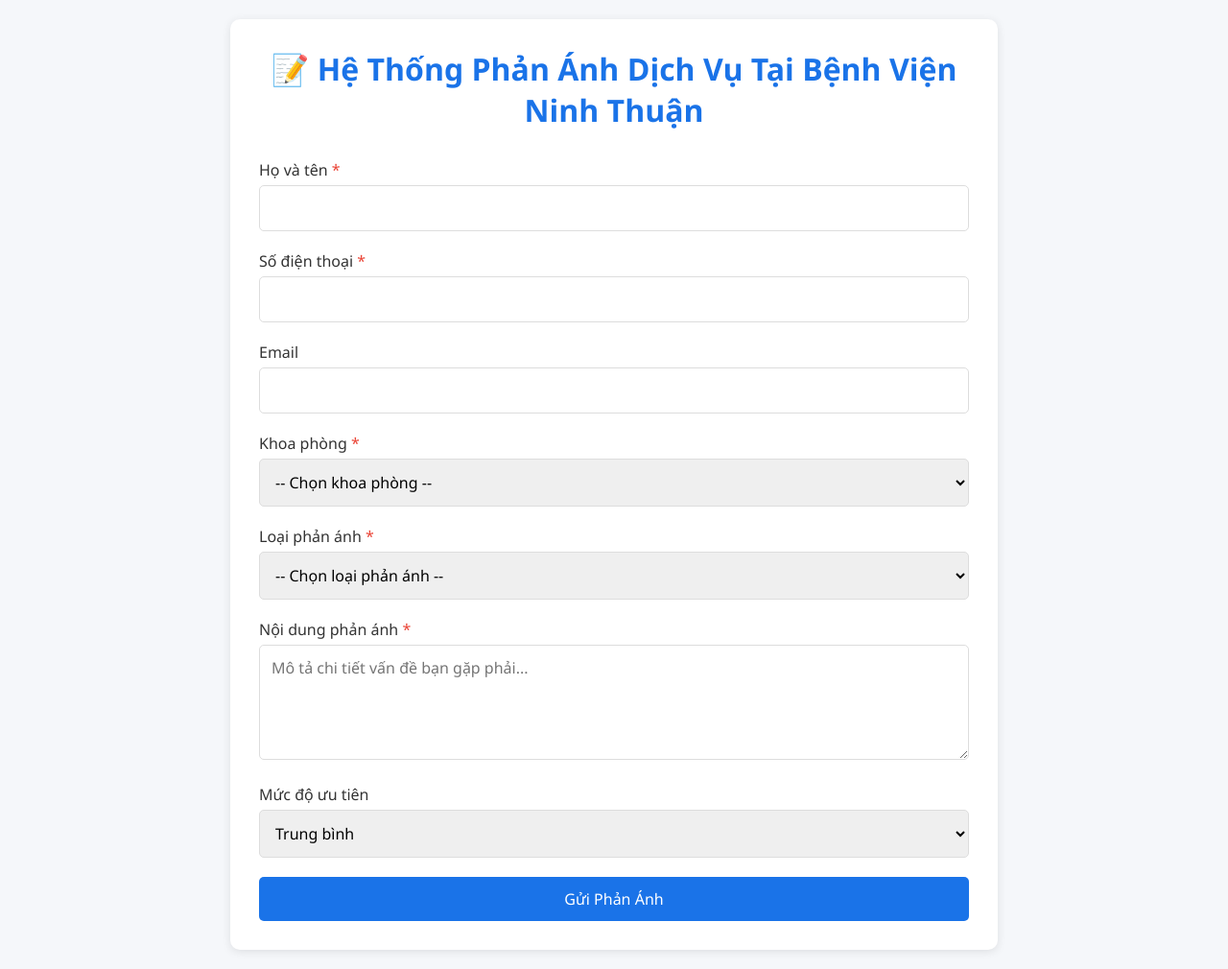
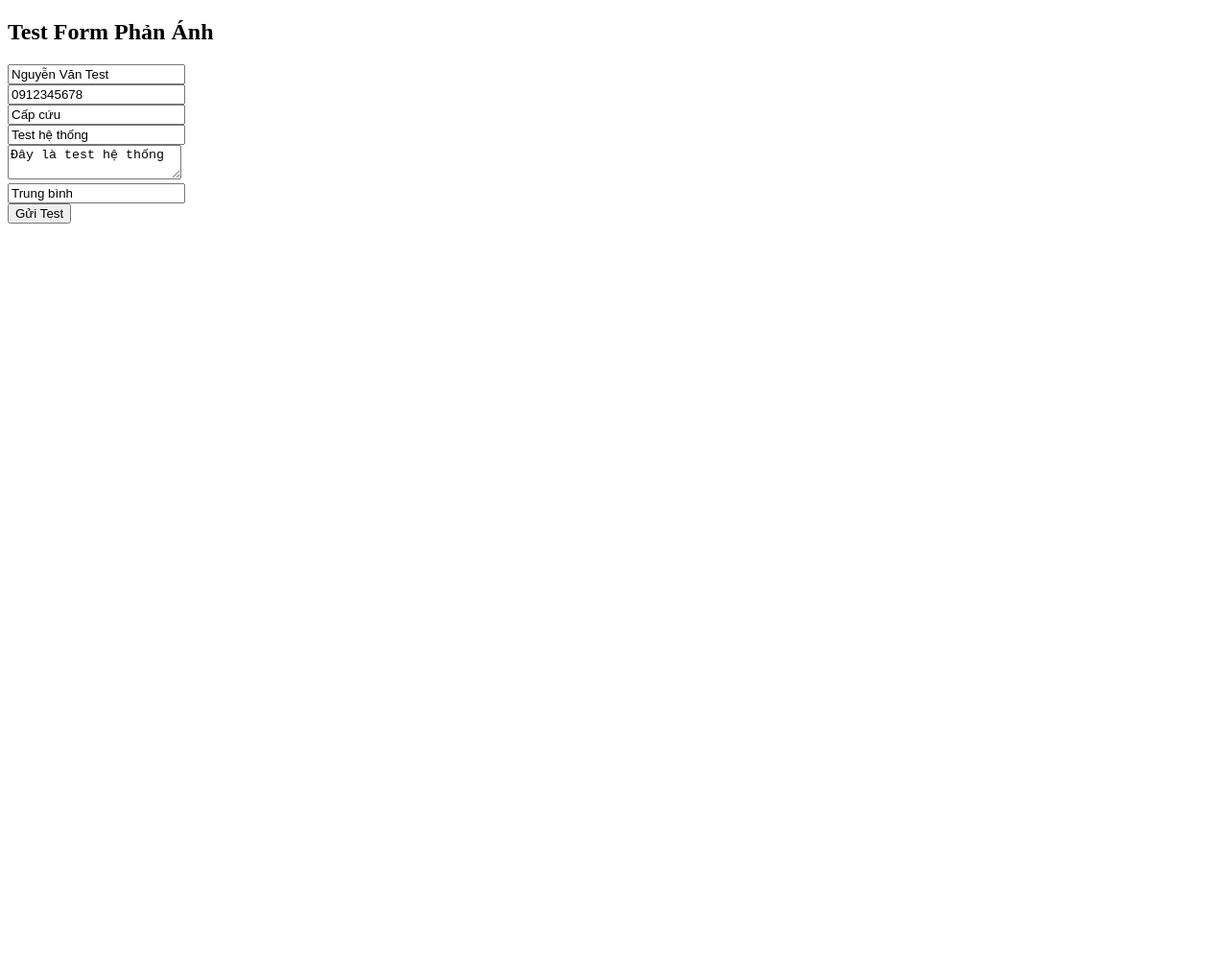
Before and after one commit to Khoitran2711/Chat_Luong_BV, a plain HTML site: page index.html in a window 1280 px wide. Shown: the whole page at 96% size. After the commit the page ends 800 px from the top, so only its background shows below. Drawn offline with Linux system fonts and the light colour scheme.

Commit message:
Update index.html

```diff
--- a/index.html
+++ b/index.html
@@ -1,222 +1,41 @@
 <!DOCTYPE html>
-<html lang="vi">
+<html>
 <head>
-    <meta charset="UTF-8">
-    <meta name="viewport" content="width=device-width, initial-scale=1.0">
-    <title>Hệ Thống Phản Ánh Dịch Vụ</title>
-    <style>
-        :root {
-            --primary: #1a73e8;
-            --secondary: #34a853;
-            --danger: #ea4335;
-        }
-
-        * {
-            margin: 0;
-            padding: 0;
-            box-sizing: border-box;
-            font-family: 'Segoe UI', Tahoma, Geneva, Verdana, sans-serif;
-        }
-
-        body {
-            background-color: #f5f7fa;
-            padding: 20px;
-        }
-
-        .container {
-            max-width: 800px;
-            margin: 0 auto;
-            background: white;
-            padding: 30px;
-            border-radius: 10px;
-            box-shadow: 0 2px 10px rgba(0,0,0,0.1);
-        }
-
-        h1 {
-            color: var(--primary);
-            text-align: center;
-            margin-bottom: 30px;
-        }
-
-        .form-group {
-            margin-bottom: 20px;
-        }
-
-        label {
-            display: block;
-            margin-bottom: 5px;
-            font-weight: 500;
-            color: #333;
-        }
-
-        input, select, textarea {
-            width: 100%;
-            padding: 12px;
-            border: 1px solid #ddd;
-            border-radius: 5px;
-            font-size: 16px;
-        }
-
-        textarea {
-            height: 120px;
-            resize: vertical;
-        }
-
-        .btn {
-            background-color: var(--primary);
-            color: white;
-            padding: 12px 30px;
-            border: none;
-            border-radius: 5px;
-            cursor: pointer;
-            font-size: 16px;
-            width: 100%;
-        }
-
-        .btn:hover {
-            background-color: #0d5bb9;
-        }
-
-        .success-message {
-            background-color: var(--secondary);
-            color: white;
-            padding: 15px;
-            border-radius: 5px;
-            margin-top: 20px;
-            text-align: center;
-            display: none;
-        }
-
-        .error-message {
-            background-color: var(--danger);
-            color: white;
-            padding: 15px;
-            border-radius: 5px;
-            margin-top: 20px;
-            text-align: center;
-            display: none;
-        }
-
-        .required {
-            color: var(--danger);
-        }
-    </style>
+    <title>Test Phản Ánh</title>
 </head>
 <body>
-    <div class="container">
-        <h1>📝 Hệ Thống Phản Ánh Dịch Vụ Tại Bệnh Viện Ninh Thuận </h1>
-
-        <form id="phanAnhForm">
-            <div class="form-group">
-                <label for="hoTen">Họ và tên <span class="required">*</span></label>
-                <input type="text" id="hoTen" name="hoTen" required>
-            </div>
-
-            <div class="form-group">
-                <label for="soDienThoai">Số điện thoại <span class="required">*</span></label>
-                <input type="tel" id="soDienThoai" name="soDienThoai" required>
-            </div>
-
-            <div class="form-group">
-                <label for="email">Email</label>
-                <input type="email" id="email" name="email">
-            </div>
-
-            <div class="form-group">
-                <label for="khoaPhong">Khoa phòng <span class="required">*</span></label>
-                <select id="khoaPhong" name="khoaPhong" required>
-                    <option value="">-- Chọn khoa phòng --</option>
-                    <option value="cap-cuu">Khoa Cấp cứu</option>
-                    <option value="noi-khoa">Khoa Nội tổng hợp</option>
-                    <option value="ngoai-khoa">Khoa Ngoại tổng hợp</option>
-                    <option value="san-khoa">Khoa Sản</option>
-                    <option value="nhi-khoa">Khoa Nhi</option>
-                    <option value="chan-doan-hinh-anh">Chẩn đoán hình ảnh</option>
-                    <option value="kham-benh">Khu khám bệnh</option>
-                    <option value="khac">Khác</option>
-                </select>
-            </div>
-
-            <div class="form-group">
-                <label for="loaiPhanAnh">Loại phản ánh <span class="required">*</span></label>
-                <select id="loaiPhanAnh" name="loaiPhanAnh" required>
-                    <option value="">-- Chọn loại phản ánh --</option>
-                    <option value="thoi-gian-cho">Thời gian chờ đợi lâu</option>
-                    <option value="thai-do-nhan-vien">Thái độ nhân viên</option>
-                    <option value="chat-luong-dich-vu">Chất lượng dịch vụ</option>
-                    <option value="co-so-vat-chat">Cơ sở vật chất</option>
-                    <option value="ve-sinh">Vệ sinh môi trường</option>
-                    <option value="chi-phi">Chi phí dịch vụ</option>
-                    <option value="khac">Khác</option>
-                </select>
-            </div>
-
-            <div class="form-group">
-                <label for="noiDung">Nội dung phản ánh <span class="required">*</span></label>
-                <textarea id="noiDung" name="noiDung" placeholder="Mô tả chi tiết vấn đề bạn gặp phải..." required></textarea>
-            </div>
-
-            <div class="form-group">
-                <label for="mucDoUuTien">Mức độ ưu tiên</label>
-                <select id="mucDoUuTien" name="mucDoUuTien">
-                    <option value="thap">Thấp</option>
-                    <option value="trung-binh" selected>Trung bình</option>
-                    <option value="cao">Cao</option>
-                    <option value="khan-cap">Khẩn cấp</option>
-                </select>
-            </div>
-
-            <button type="submit" class="btn">Gửi Phản Ánh</button>
+    <h2>Test Form Phản Ánh</h2>
+    <form id="testForm">
+        <input type="text" name="hoTen" placeholder="Họ tên" value="Nguyễn Văn Test" required><br>
+        <input type="text" name="soDienThoai" placeholder="Số điện thoại" value="0912345678" required><br>
+        <input type="text" name="khoaPhong" placeholder="Khoa phòng" value="Cấp cứu" required><br>
+        <input type="text" name="loaiPhanAnh" placeholder="Loại phản ánh" value="Test hệ thống" required><br>
+        <textarea name="noiDung" placeholder="Nội dung" required>Đây là test hệ thống</textarea><br>
+        <input type="text" name="mucDoUuTien" placeholder="Mức độ ưu tiên" value="Trung bình"><br>
+        <button type="submit">Gửi Test</button>
     </form>
-
-        <div id="successMessage" class="success-message">
-            ✅ Phản ánh của bạn đã được gửi thành công! Chúng tôi sẽ liên hệ lại trong thời gian sớm nhất.
-        </div>
-
-        <div id="errorMessage" class="error-message">
-            ❌ Có lỗi xảy ra khi gửi phản ánh. Vui lòng thử lại sau.
-        </div>
-    </div>
+    <div id="result"></div>
 
     <script>
-document.getElementById('phanAnhForm').addEventListener('submit', function(e) {
+        document.getElementById('testForm').addEventListener('submit', async function(e) {
             e.preventDefault();
+            const formData = new FormData(this);
+            const data = Object.fromEntries(formData.entries());
 
-    const formData = new FormData(this);
-    const data = {
-        hoTen: formData.get('hoTen'),
-        soDienThoai: formData.get('soDienThoai'),
-        email: formData.get('email'),
-        khoaPhong: formData.get('khoaPhong'),
-        loaiPhanAnh: formData.get('loaiPhanAnh'),
-        noiDung: formData.get('noiDung'),
-        mucDoUuTien: formData.get('mucDoUuTien'),
-        thoiGian: new Date().toLocaleString('vi-VN')
-    };
-
-    fetch("https://script.google.com/macros/s/AKfycbz8Qax34K3G6Sqij4ZWsl7866DinFNp-E9aP8qRxH-sjbGuoZK1rrDm67Tk9fwPtYEF/exec", {
-        method: "POST",
-        headers: {
-            'Content-Type': 'application/json',
-        },
+            try {
+                // 👇 THAY THẰNG URL CỦA BẠN
+                const response = await fetch('https://script.google.com/macros/s/AKfycbz8Qax34K3G6Sqij4ZWsl7866DinFNp-E9aP8qRxH-sjbGuoZK1rrDm67Tk9fwPtYEF/exec', {
+                    method: 'POST',
+                    headers: { 'Content-Type': 'application/json' },
                     body: JSON.stringify(data)
-    })
-    .then(res => res.text())
-    .then(msg => {
-        alert(msg);
-        document.getElementById('phanAnhForm').reset();
-        document.getElementById('successMessage').style.display = 'block';
-        setTimeout(() => {
-            document.getElementById('successMessage').style.display = 'none';
-        }, 5000);
-    })
-    .catch(err => {
-        alert("❌ Lỗi khi gửi phản ánh: " + err);
-        document.getElementById('errorMessage').style.display = 'block';
-        setTimeout(() => {
-            document.getElementById('errorMessage').style.display = 'none';
-        }, 5000);
                 });
+                const result = await response.text();
+                document.getElementById('result').innerHTML = `<p style="color: green;">${result}</p>`;
+                console.log('✅ Thành công:', result);
+            } catch (error) {
+                document.getElementById('result').innerHTML = `<p style="color: red;">❌ Lỗi: ${error}</p>`;
+                console.error('❌ Lỗi:', error);
+            }
         });
     </script>
 </body>
```
Lines whose indentation alone changed are shown as unchanged.
